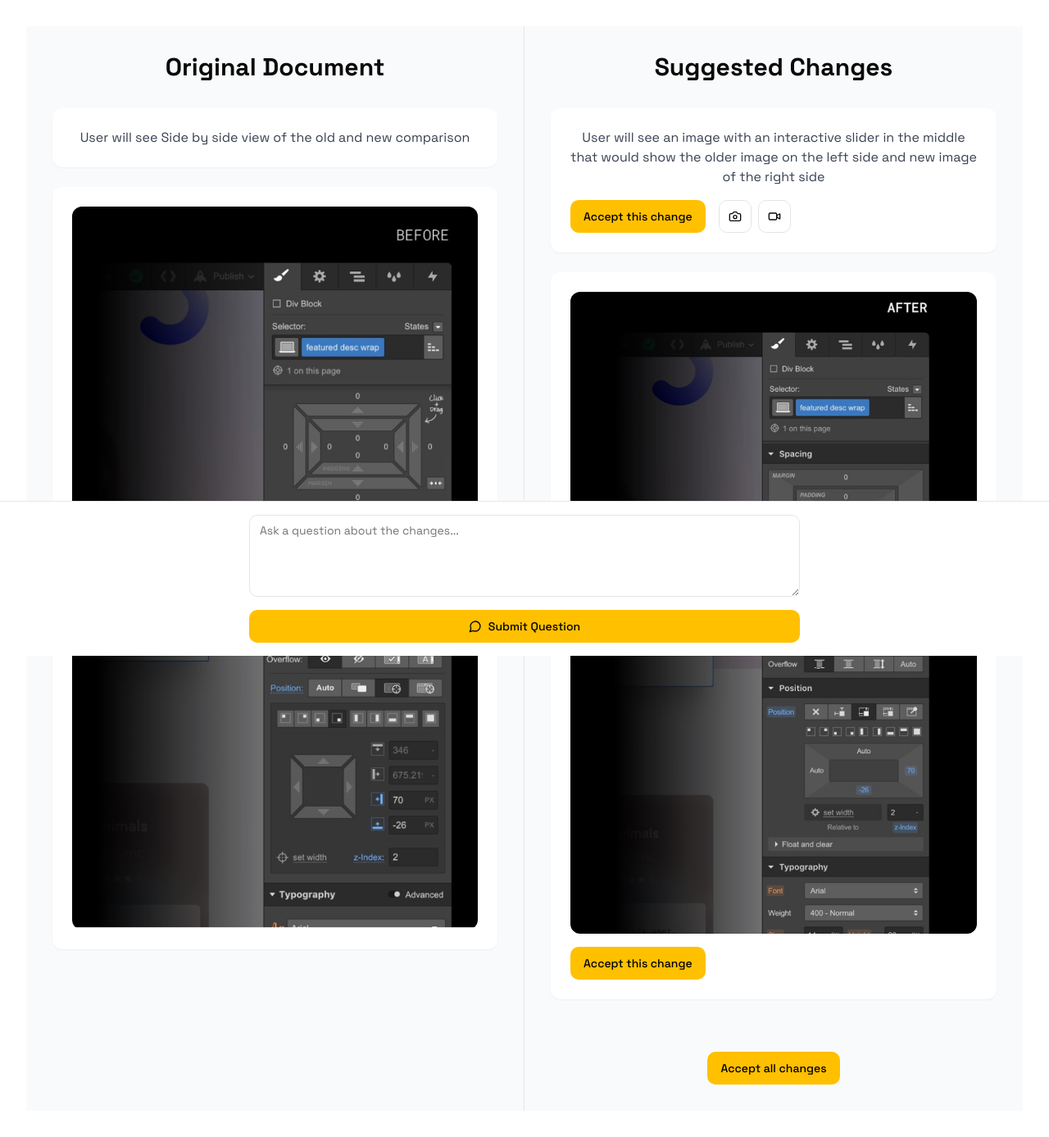
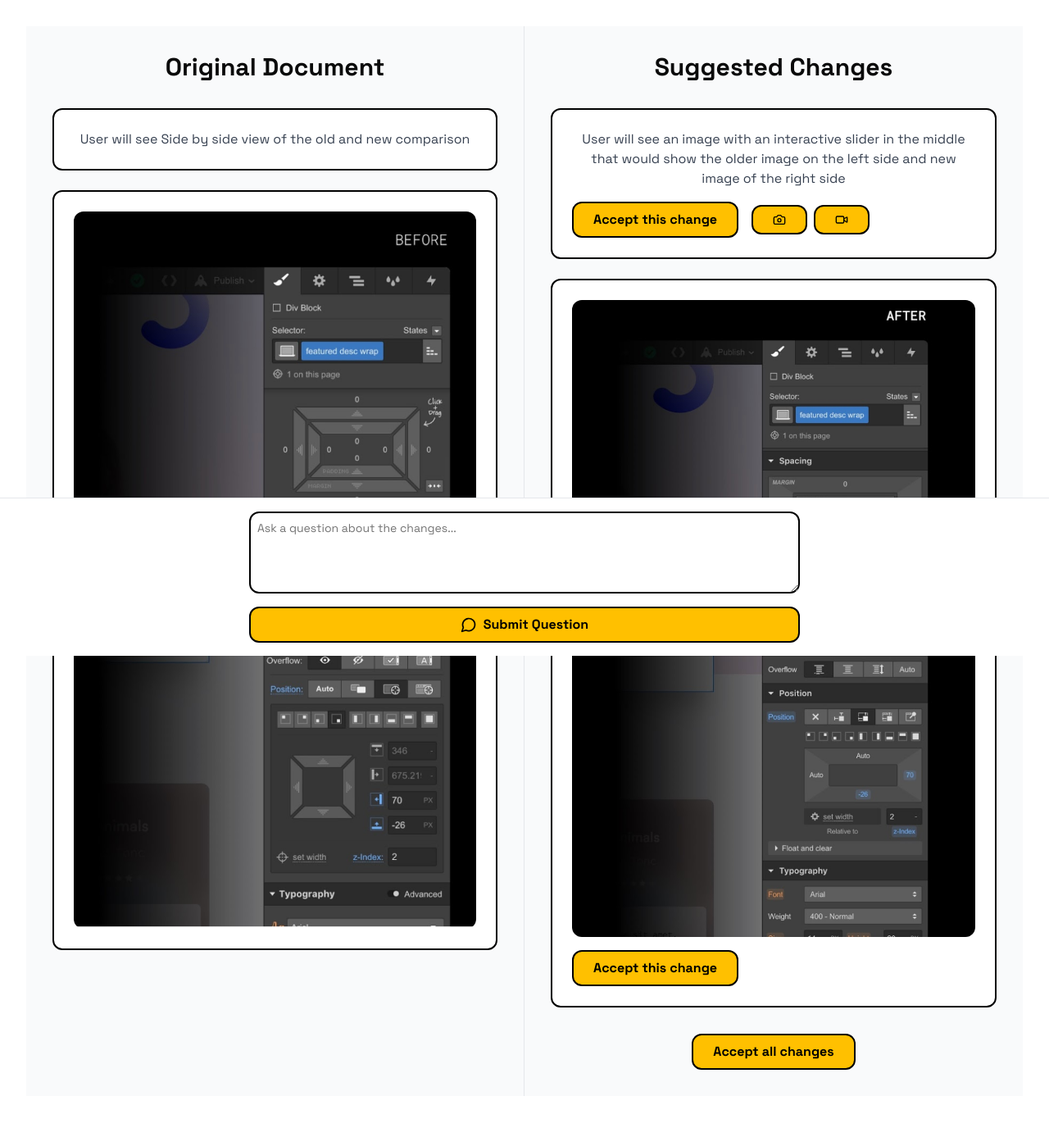
Before and after one commit to glassofizzy/appflow-snapshotter, a React (Vite) app: page /compare in a window 1280 px wide. Shown: the whole page at 82% size. Built offline with nearby package versions, Linux system fonts and the light colour scheme.

Commit message:
Update Compare page styling
Ensure the /Compare page inherits the same look and feel as the /Index page, including hover states. Adjust the layout so that the original document and suggested changes boxes are the same size and top-aligned.
[skip gpt_engineer]

```diff
--- a/src/pages/Compare.tsx
+++ b/src/pages/Compare.tsx
@@ -87,11 +87,11 @@ const Compare = () => {
     <div className="min-h-screen bg-gray-50">
       <div className="grid grid-cols-2 min-h-screen">
         {/* Original Document Side */}
-        <div className="border-r border-gray-200 p-8 space-y-8">
-          <h2 className="text-3xl font-bold text-center">Original Document</h2>
+        <div className="border-r border-gray-200 p-8">
+          <h2 className="text-3xl font-bold text-center mb-8">Original Document</h2>
           <div className="space-y-6">
             {differences.map((diff) => (
-              <div key={`original-${diff.id}`} className="bg-white rounded-lg p-6 shadow-sm">
+              <div key={`original-${diff.id}`} className="retro-card">
                 {diff.type === 'text' ? (
                   <p className="text-gray-700">{diff.oldContent}</p>
                 ) : (
@@ -107,11 +107,11 @@ const Compare = () => {
         </div>
 
         {/* Suggested Changes Side */}
-        <div className="p-8 space-y-8">
-          <h2 className="text-3xl font-bold text-center">Suggested Changes</h2>
+        <div className="p-8">
+          <h2 className="text-3xl font-bold text-center mb-8">Suggested Changes</h2>
           <div className="space-y-6">
             {differences.map((diff) => (
-              <div key={`suggested-${diff.id}`} className="bg-white rounded-lg p-6 shadow-sm space-y-4">
+              <div key={`suggested-${diff.id}`} className="retro-card space-y-4">
                 <div className="flex justify-between items-start">
                   {diff.type === 'text' ? (
                     <p className="text-gray-700">{diff.newContent}</p>
@@ -131,12 +131,12 @@ const Compare = () => {
 
                 <div className="flex items-center gap-4">
                   {!diff.accepted && (
-                    <Button
+                    <button
                       onClick={() => handleAcceptChange(diff.id)}
-                      className="bg-accent hover:bg-accent-hover text-black"
+                      className="retro-button"
                     >
                       Accept this change
-                    </Button>
+                    </button>
                   )}
 
                   {diff.evidence && (
@@ -144,9 +144,9 @@ const Compare = () => {
                       {diff.evidence.screenshot && (
                         <Popover>
                           <PopoverTrigger asChild>
-                            <Button variant="outline" size="icon">
+                            <button className="retro-button">
                               <Camera className="h-4 w-4" />
-                            </Button>
+                            </button>
                           </PopoverTrigger>
                           <PopoverContent className="w-80">
                             <img
@@ -161,9 +161,9 @@ const Compare = () => {
                       {diff.evidence.recording && (
                         <Popover>
                           <PopoverTrigger asChild>
-                            <Button variant="outline" size="icon">
+                            <button className="retro-button">
                               <Video className="h-4 w-4" />
-                            </Button>
+                            </button>
                           </PopoverTrigger>
                           <PopoverContent className="w-80">
                             <img
@@ -182,12 +182,12 @@ const Compare = () => {
           </div>
 
           <div className="flex justify-center pt-8">
-            <Button
+            <button
               onClick={handleAcceptAll}
-              className="bg-accent hover:bg-accent-hover text-black"
+              className="retro-button"
             >
               Accept all changes
-            </Button>
+            </button>
           </div>
         </div>
       </div>
@@ -198,15 +198,15 @@ const Compare = () => {
             value={question}
             onChange={(e) => setQuestion(e.target.value)}
             placeholder="Ask a question about the changes..."
-            className="min-h-[100px]"
+            className="retro-input min-h-[100px]"
           />
-          <Button
+          <button
             onClick={handleQuestionSubmit}
-            className="w-full flex items-center justify-center gap-2 bg-accent hover:bg-accent-hover text-black"
+            className="retro-button w-full flex items-center justify-center gap-2"
           >
             <MessageCircle className="w-5 h-5" />
             Submit Question
-          </Button>
+          </button>
         </div>
       </div>
     </div>
```
